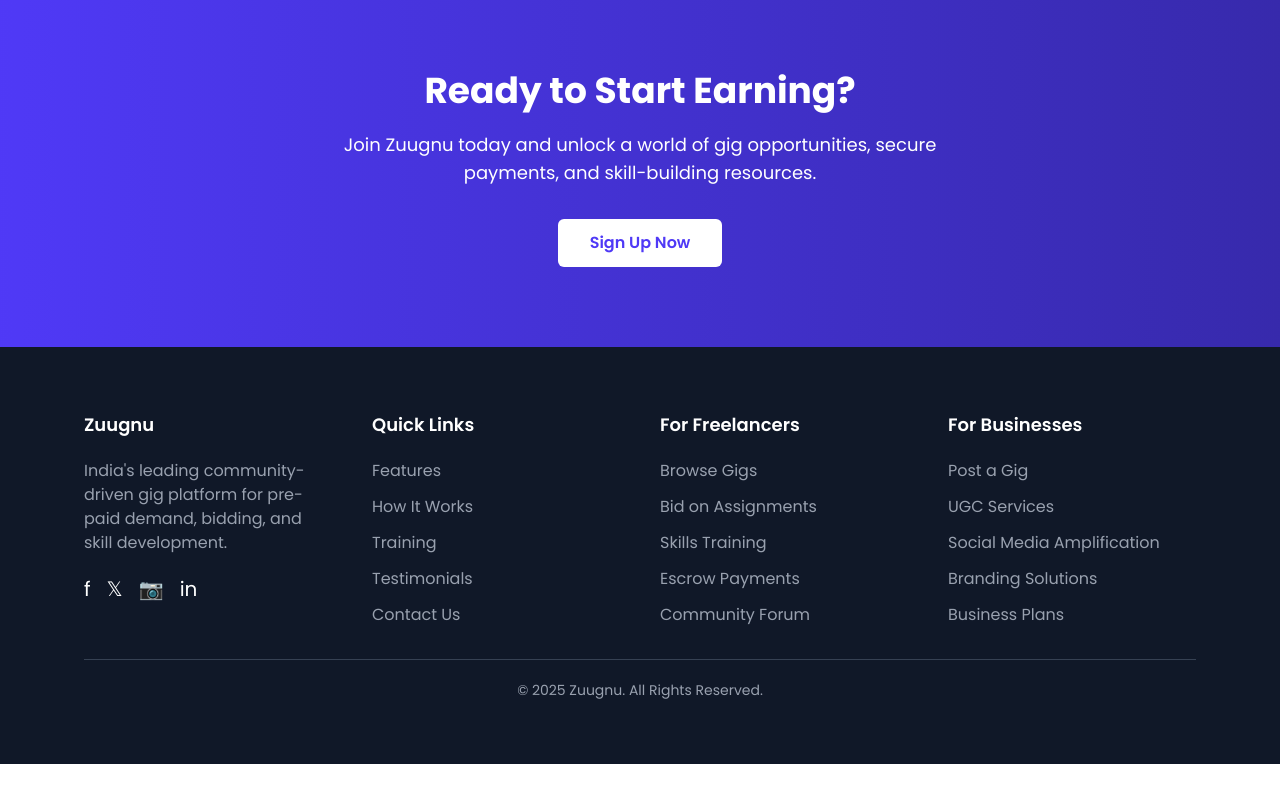
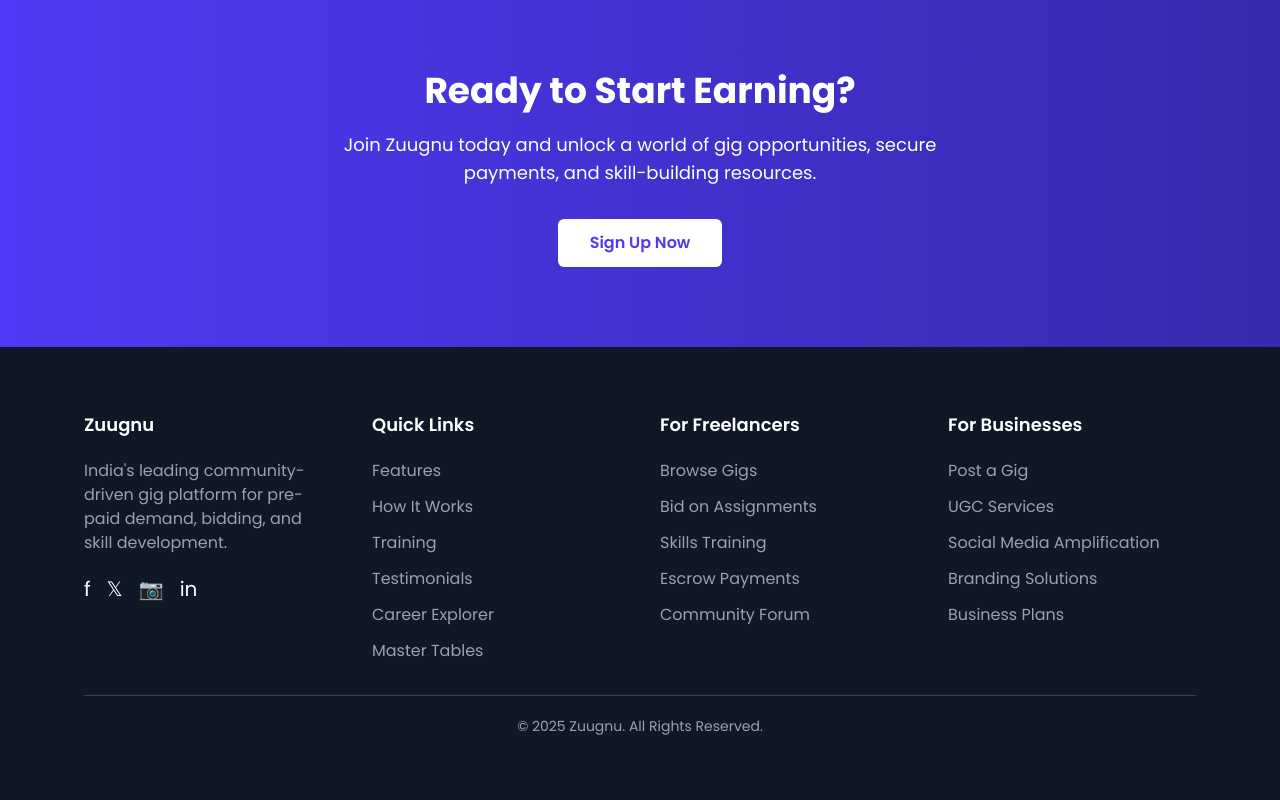
Before and after one commit to SHREYAYAS/zuugnu.repo, a Next.js app: page / in a window 1280 px wide. Shown: the part 4015-4815 px from the top of the page. Before the commit the page ends 4779 px from the top, so only its background shows below. Built offline with nearby package versions, Linux system fonts and the light colour scheme.

Commit message:
feat: add Career Explorer and Master Tables links to footer
- Added Career Explorer link to /career route
- Added Master Tables link to /master-tables route
- Links added to Quick Links section in minimalist style
- Maintains footer design consistency

```diff
--- a/src/components/Footer.tsx
+++ b/src/components/Footer.tsx
@@ -50,8 +50,13 @@
                 </Link>
               </li>
               <li>
-                <Link href="#contact" className="text-gray-400 hover:text-white transition-colors">
-                  Contact Us
+                <Link href="/career" className="text-gray-400 hover:text-white transition-colors">
+                  Career Explorer
+                </Link>
+              </li>
+              <li>
+                <Link href="/master-tables" className="text-gray-400 hover:text-white transition-colors">
+                  Master Tables
                 </Link>
               </li>
             </ul>
```
